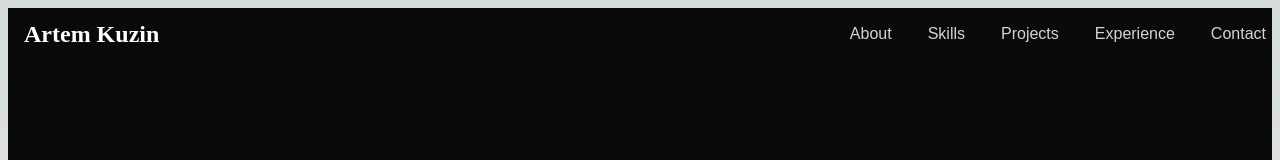
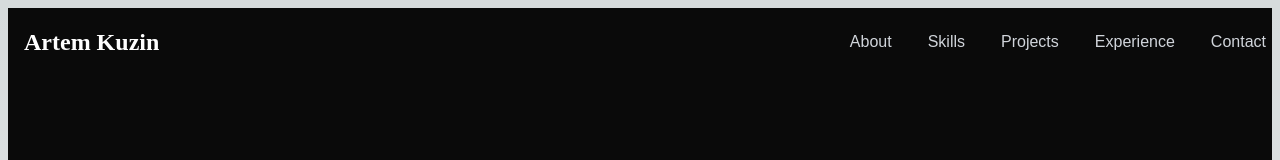
Before and after one commit to NeGaTiVe233/Portfolio, a Next.js app: page / in a window 1280 px wide. Shown: the top 160 px of the page. Built offline with nearby package versions, Linux system fonts and the light colour scheme.

Commit message:
Header fixed
Fixed Header

```diff
--- a/src/components/Header/Header.module.css
+++ b/src/components/Header/Header.module.css
@@ -3,6 +3,8 @@
     width: 100%;
     z-index: 50;
     transition: all 0.3s;
+    top:0;
+    padding: 1rem 0;
   }
 
   .scrolled {
```
